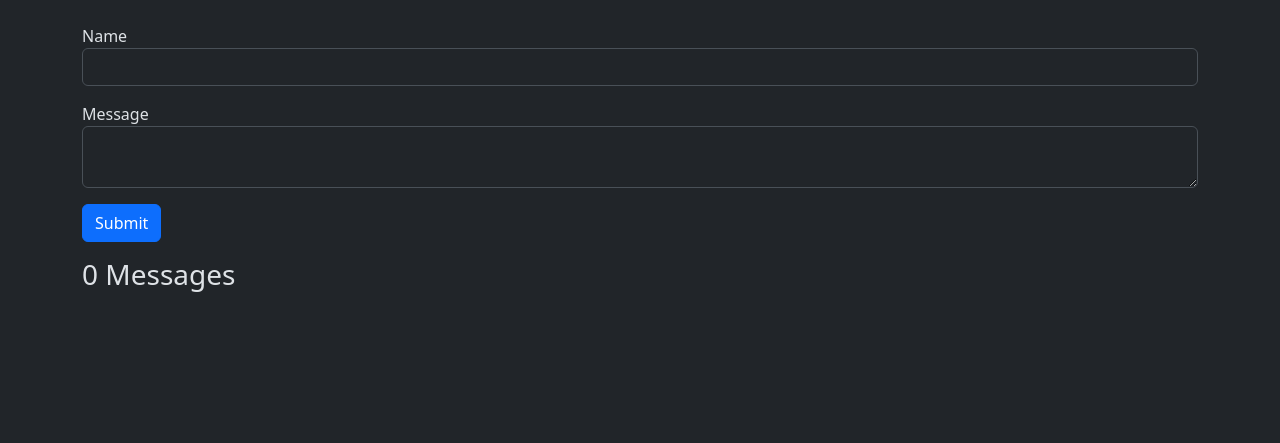
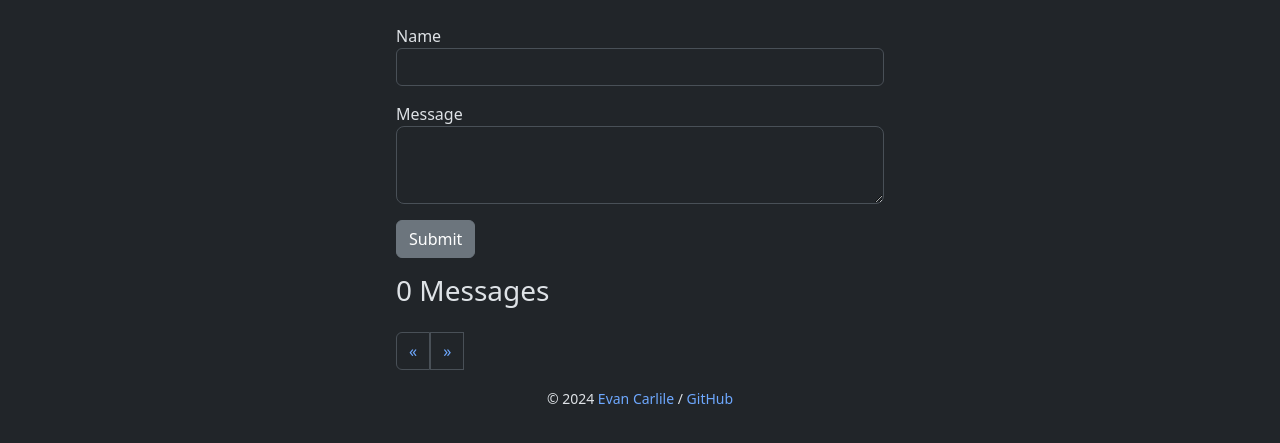
Before and after one commit to ecar33/TheHive, a Flask app: page / in a window 1280 px wide. Shown: the part 56-499 px from the top of the page. Run offline with Flask 3, Linux system fonts and the light colour scheme.

Commit message:
Pagination on the front end

```diff
--- a/hive/__init__.py
+++ b/hive/__init__.py
@@ -1,3 +1,4 @@
+from math import ceil
 from dotenv import load_dotenv
 from flask import Flask, render_template
 import humanize
@@ -35,6 +36,10 @@ def create_app(config=DevelopmentConfig):
         def get_timedelta_string(message: Message):
             td = message.time_since_creation()
             return humanize.naturaldelta(td)
-        return dict(get_timedelta_string=get_timedelta_string)
+        def count_pages():
+            stmnt = db.select(Message)
+            result = db.session.execute(stmnt).scalars().all()
+            return int(ceil(len(result)/50))
+        return dict(get_timedelta_string=get_timedelta_string, count_pages=count_pages)
 
     return app
--- a/hive/templates/base.html
+++ b/hive/templates/base.html
@@ -63,6 +63,8 @@ data-bs-theme='dark'
 
     {% block content -%}{%- endblock content %}
 
+    {% block footer -%}{%- endblock footer %}
+
     {% block scripts %}
     <script src="https://cdn.jsdelivr.net/npm/@popperjs/core@2.11.8/dist/umd/popper.min.js" integrity="sha384-I7E8VVD/ismYTF4hNIPjVp/Zjvgyol6VFvRkX/vR+Vc4jQkC+hVqc2pM8ODewa9r" crossorigin="anonymous"></script>
     <script src="https://cdn.jsdelivr.net/npm/bootstrap@5.3.3/dist/js/bootstrap.min.js" integrity="sha384-0pUGZvbkm6XF6gxjEnlmuGrJXVbNuzT9qBBavbLwCsOGabYfZo0T0to5eqruptLy" crossorigin="anonymous"></script>
--- a/hive/templates/index.html
+++ b/hive/templates/index.html
@@ -1,18 +1,26 @@
 {% extends "base.html" %}
+
+{% block styles %}
+{{ super() }}
+<link rel="stylesheet" href="{{ url_for('static', filename='css/index.css') }}" type="text/css">
+
+{% endblock styles %}
 
 {% block content %}
 
-<div class="container">
+<div class="container" style="width:40%">
     <form method="POST", action="{{ url_for('message.post_message') }}">
       {{ form.hidden_tag() }}
       <div class="mb-3">
         {{ form.name.label }}
         {{ form.name(class_="form-control") }}
-      <div class="mb-3"></div>
+      </div>
+      <div class="mb-3">
         {{ form.body.label }}
-        {{ form.body(class_="form-control") }}
-      <div class="mb-3"></div>
-        {{ form.submit(class_="btn btn-primary") }}
+        {{ form.body(class_="form-control form-control-lg") }}
+      </div>
+      <div class="mb-3">
+        {{ form.submit(class_="btn btn-secondary") }}
       </div>
     </form>
 
@@ -30,11 +38,40 @@
       </li>
     {% endfor %}
   </ul>
-
+  <nav class="mt-3">
+    <ul class="pagination">
+      <li class="page-item">
+        <a class="page-link" aria-label='Previous'href="#">
+          <span arita-hidden="true">&laquo;</span>
+        </a>
+      </li>
+      {% if count_pages() < 8 %}
+        {% for i in range(1, (count_pages()) + 1) %}
+          <li class="page-item"><a class="page-link" href="#">{{ i }}</a></li>
+        {% endfor %}
+      {% else %}
+        {% for i in range(1, 6) %}
+          <li class="page-item"><a class="page-link" href="#">{{ i }}</a></li>
+        {% endfor %}
+          <li class="page-item disabled"><a class="page-link" href="#">...</a></li>
+        {% for i in range(count_pages() - 1, count_pages() + 1) %}
+          <li class="page-item"><a class="page-link" href="#">{{ i }}</a></li>
+        {% endfor %}
+      {% endif %}
+          <a class="page-link" aria-label='Next'href="#">
+            <span arita-hidden="true">&raquo;</span></a>
+      </li>
+    </ul>
+  </nav>
 </div>
 
-{% endblock %}
+{% endblock content%}
+{% block footer %}
+<footer class="container text-center mt-3 mb-3" style="width:40%">
+  <small class="footer-font-size pb-0 mb-0"> &copy; 2024 <a class="link-underline link-underline-opacity-0" href="#">Evan Carlile</a> / <a class="link-underline link-underline-opacity-0" href="https://github.com/ecar33">GitHub</a></small>
+</footer>
+{% endblock footer %}
 
 {% block scripts %}
 {{ super() }}
-{% endblock %}
+{% endblock scripts%}
```
Also changed, not shown: hive/static/css/index.css (added).
